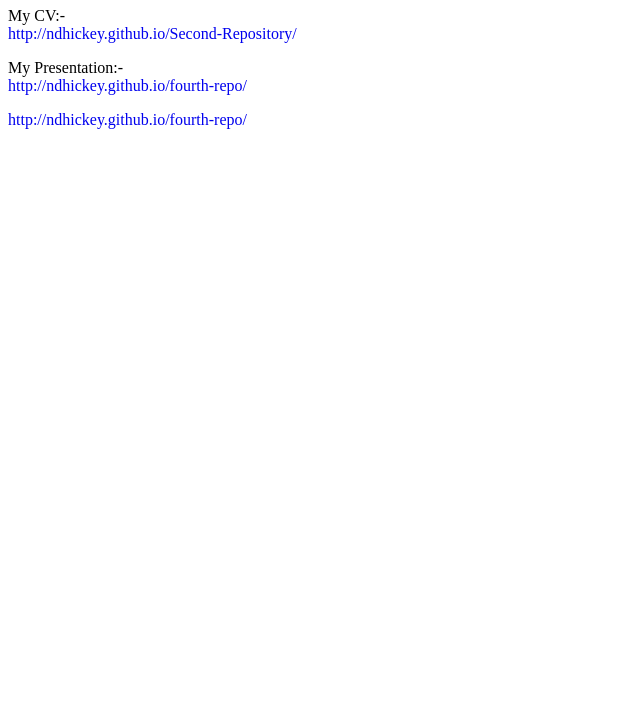
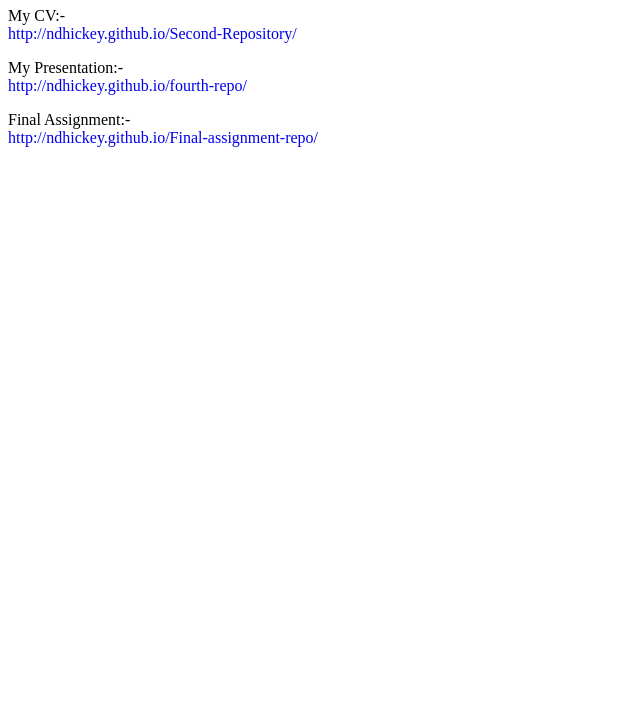
Before and after one commit to ndhickey/ndhickey.github.io, a plain HTML site: page index.html in a window 1280 px wide. Shown: the part 73-800 px from the top of the page, without its empty margins (0-640 px from the left). Drawn offline with Linux system fonts and the light colour scheme.

Commit message:
Update index.html

```diff
--- a/index.html
+++ b/index.html
@@ -14,6 +14,7 @@
 <a href="http://ndhickey.github.io/Second-Repository/" class="uri">http://ndhickey.github.io/Second-Repository/</a></p>
 <p>My Presentation:-<br />
 <a href="http://ndhickey.github.io/fourth-repo/" class="uri">http://ndhickey.github.io/fourth-repo/</a></p>
+<p>Final Assignment:-<br />
+<a href="http://ndhickey.github.io/Final-assignment-repo/" class="uri">http://ndhickey.github.io/Final-assignment-repo/</a></p>
 </body>
 </html>
-<a href="http://ndhickey.github.io/Final-assignment-repo/" class="uri">http://ndhickey.github.io/fourth-repo/</a></p>
```
